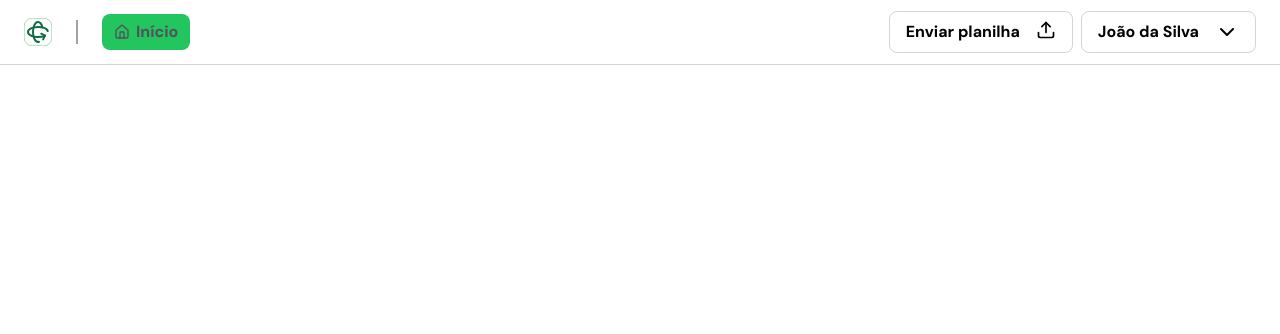
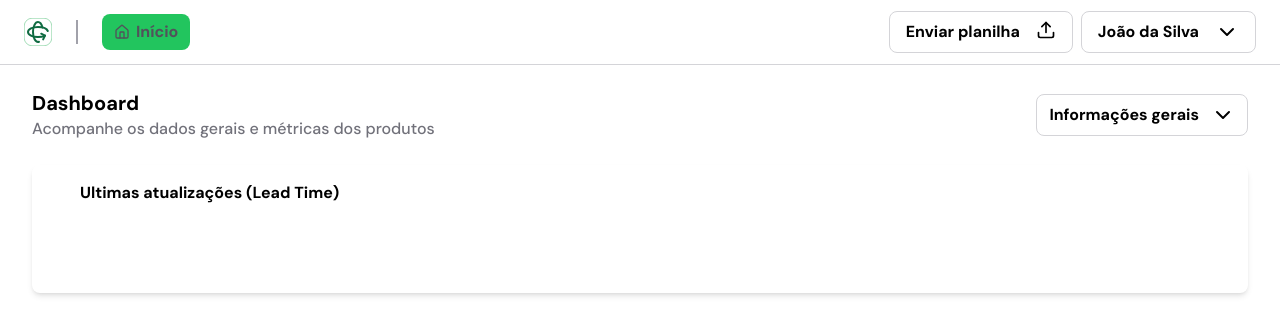
Before and after one commit to maarcos4g/sprint-view-app, a React (Vite) app: page / in a window 1280 px wide. Shown: the top 334 px of the page. Built offline with nearby package versions, Linux system fonts and the light colour scheme.

Commit message:
feat: home page

```diff
--- /dev/null
+++ b/src/pages/app/index.tsx
@@ -0,0 +1,32 @@
+import { ChevronDown } from "lucide-react";
+
+export function Home() {
+  return (
+    <div className="flex flex-col gap-6">
+      <div className="flex items-center justify-between">
+        <div className="flex flex-col">
+          <span className="font-bold text-xl">
+            Dashboard
+          </span>
+          <span className="text-base font-medium text-zinc-500">
+            Acompanhe os dados gerais e métricas dos produtos
+          </span>
+        </div>
+
+        <div className="cursor-no-drop border border-zinc-300 flex items-center gap-3 px-3 py-2 rounded-lg font-bold select-none">
+          Informações gerais
+          <ChevronDown />
+        </div>
+      </div>
+
+      <div className="w-full h-32 shadow-md rounded-lg px-12 py-4">
+        <span className="font-bold text-base">
+          Ultimas atualizações (Lead Time)
+        </span>
+
+        <div></div>
+
+      </div>
+    </div>
+  )
+}
```
Also changed, not shown: src/router.tsx (+8 -2 lines).
